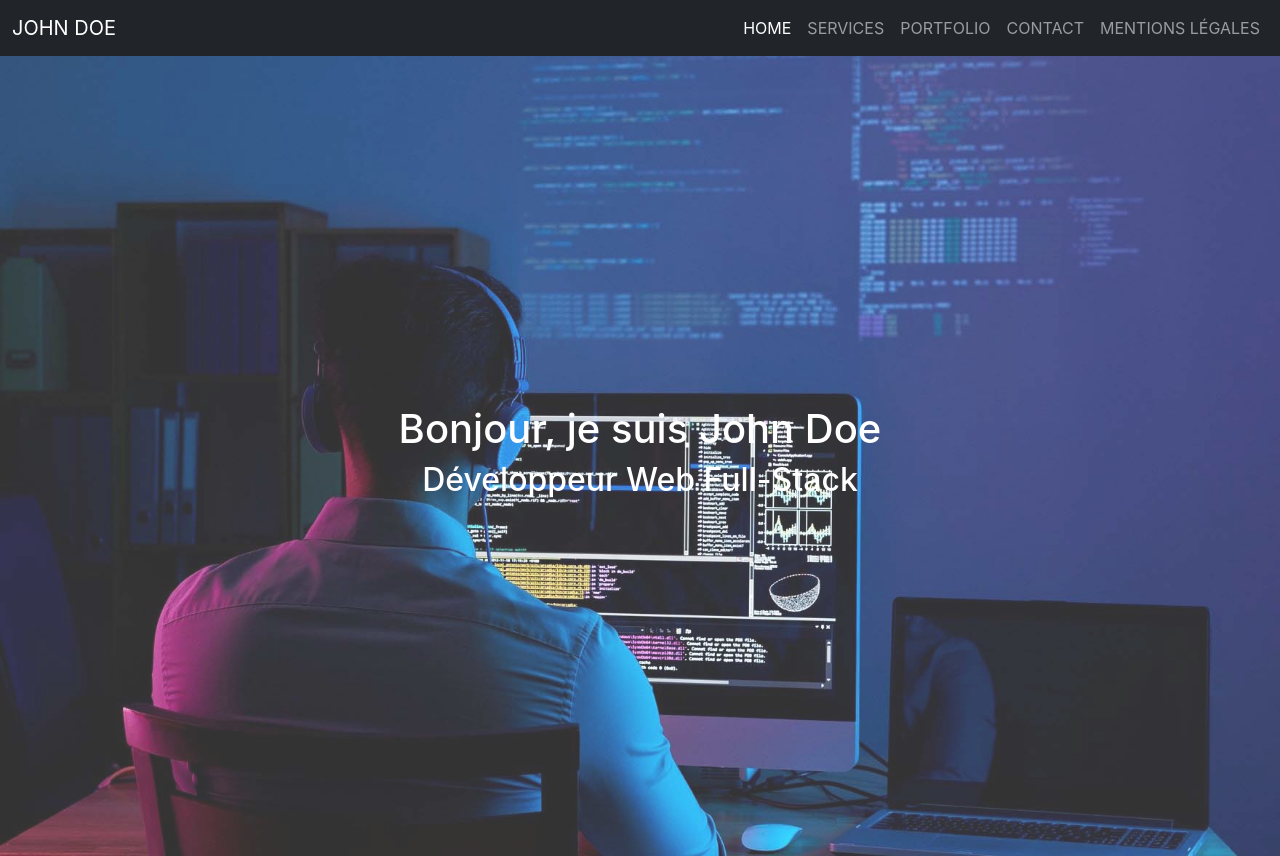
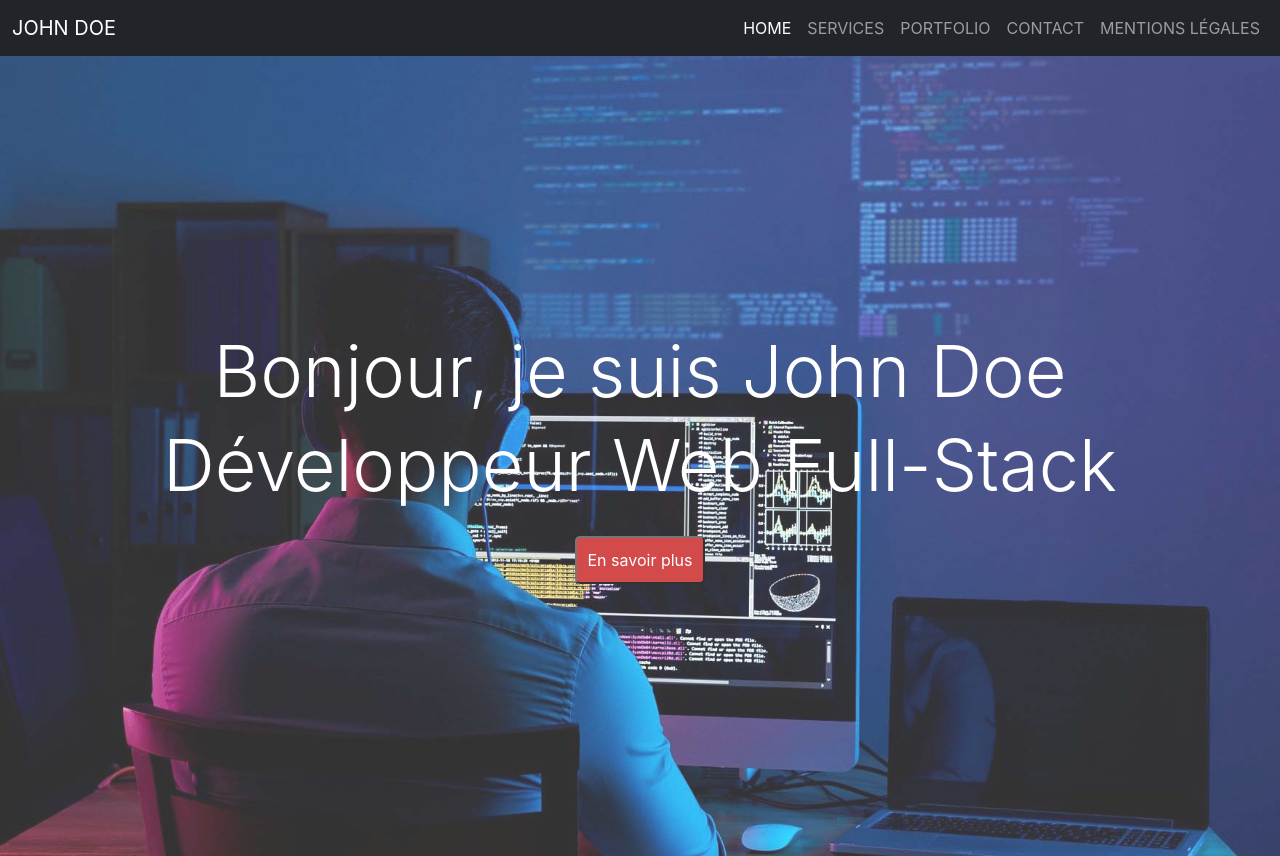
Before and after one commit to Dinid89/AMELIN_DAVID_DEVOIR_5_PORTFOLIO, a React (Create React App) app: page /Home in a window 1280 px wide. Built offline with nearby package versions, Linux system fonts and the light colour scheme.

Commit message:
section 1 page acceuil

```diff
--- a/src/pages/Home.jsx
+++ b/src/pages/Home.jsx
@@ -4,12 +4,15 @@ import heroBg from "../images/hero-bg.jpg";
 const Home = () => {
     return (
     <>
+    <div className="container-fluid px-0">
     <section className="Hero">
-        <div className="title">
-            <h1 className="hello">Bonjour, je suis John Doe</h1>
-            <h2 className="job">Développeur Web Full-Stack</h2>
+        <div className="title text-center">
+            <h1 className="hello display-2 lg-3">Bonjour, je suis John Doe</h1>
+            <h2 className="hello display-2 lg-3">Développeur Web Full-Stack</h2>
         </div>
+        <button className="btnInfo display-10 lg-5">En savoir plus</button>
     </section>
+    </div>
     </>
     )
 }
--- a/src/pages/home.css
+++ b/src/pages/home.css
@@ -1,3 +1,9 @@
+* {
+    padding: 0;
+    margin: 0;
+    box-sizing: border-box;
+}
+
 .Hero {
     background-image: url(../images/hero-bg.jpg);
     background-size: cover;
@@ -9,10 +15,16 @@
     align-items: center;
     text-align: center;
     height: 100vh;
+    gap: 20px;
 
 }
+ h1, h2 {
+    color: white;
+ }
 
-h1, h2 {
+.btnInfo {
+    background-color: rgb(201, 30, 30);
     color: white;
-    justify-content: center;
+    border-radius: 5px;
+    padding: 10px;
 }
```
